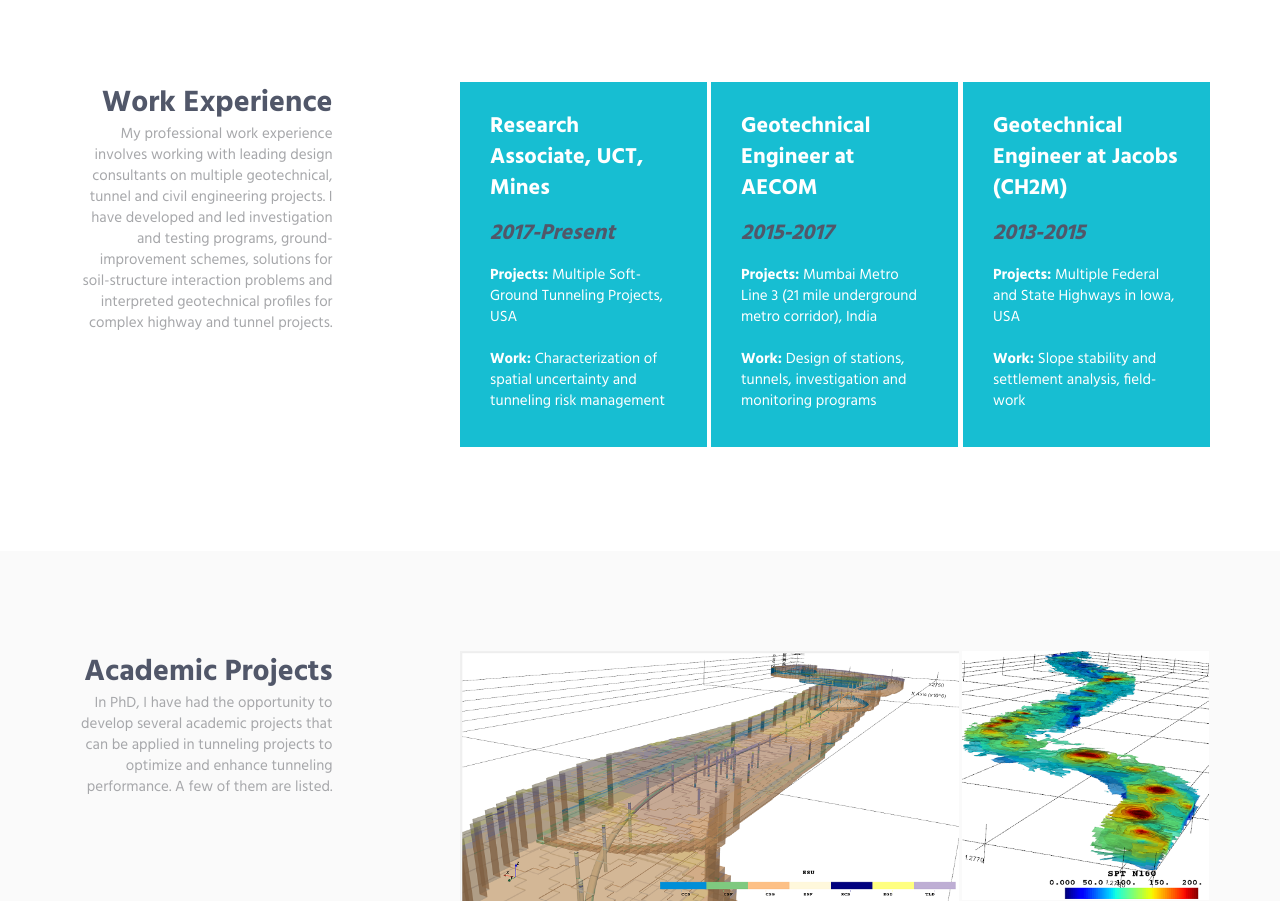
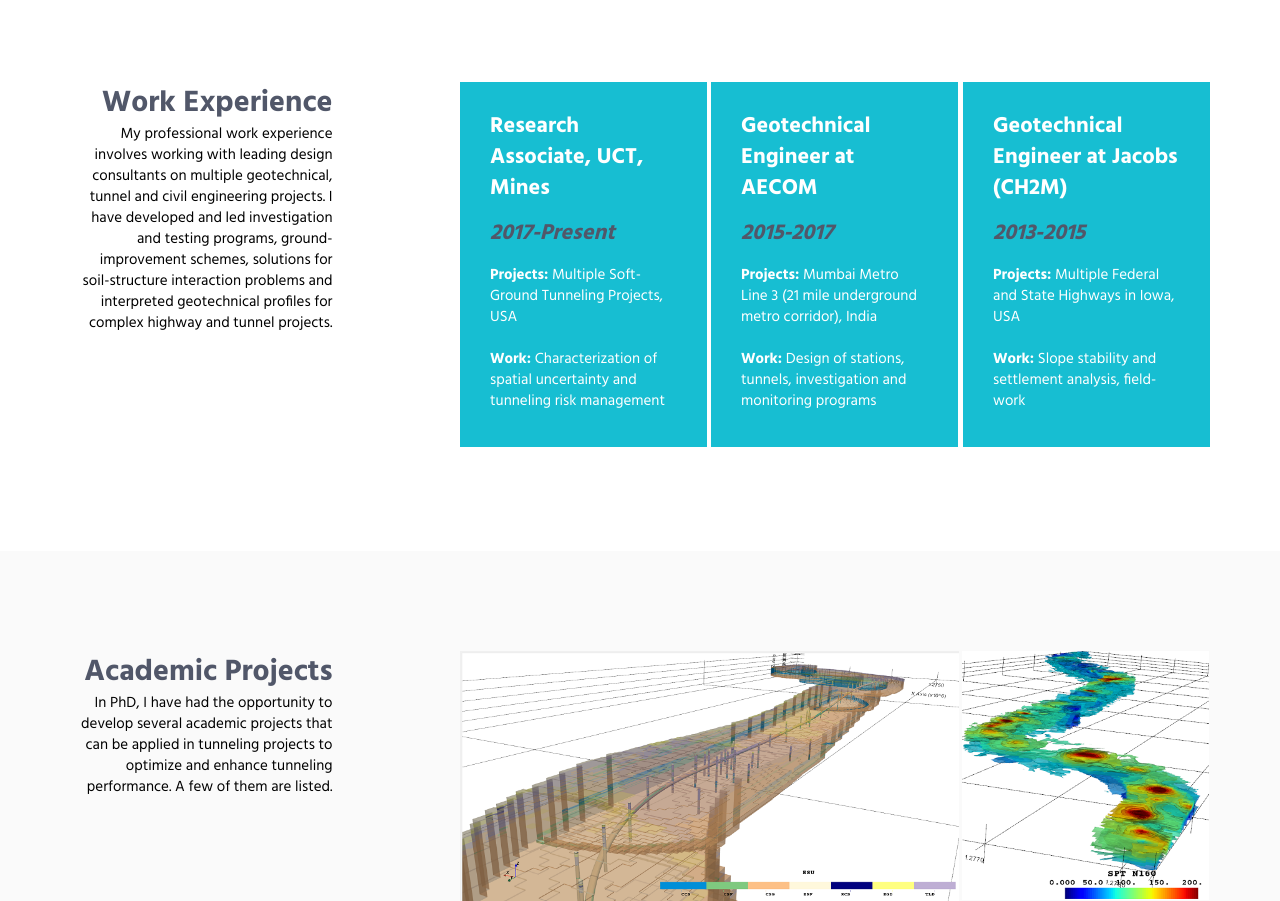
Before and after one commit to rgangrade/rajatgangrade, a plain HTML site: page index.html in a window 1280 px wide. Shown: the part 1320-2221 px from the top of the page. Drawn offline with Linux system fonts and the light colour scheme.

Commit message:
Update index.html

```diff
--- a/index.html
+++ b/index.html
@@ -120,7 +120,7 @@
                         <div class="col-sm-3 sm-margin-b-30">
                             <div class="text-right sm-text-left">
                                 <h2 class="margin-b-0">Work Experience</h2>
-                                <p>My professional work experience involves working with leading design consultants on multiple geotechnical, tunnel and civil engineering
+                                <p style="color:black;">My professional work experience involves working with leading design consultants on multiple geotechnical, tunnel and civil engineering
                                 projects. I have developed and led investigation and testing programs, ground-improvement schemes, solutions for soil-structure interaction problems and interpreted geotechnical profiles for complex highway and tunnel projects.</p>
                             </div>
                         </div>
@@ -180,7 +180,7 @@
                     <div class="col-sm-3 sm-margin-b-30">
                         <div class="text-right sm-text-left">
                             <h2 class="margin-b-0">Academic Projects</h2>
-                            <p>In PhD, I have had the opportunity to develop several academic projects that can be applied in tunneling projects to optimize and enhance tunneling performance. A few of them are listed.</p>
+                            <p style="color:black;">In PhD, I have had the opportunity to develop several academic projects that can be applied in tunneling projects to optimize and enhance tunneling performance. A few of them are listed.</p>
                         </div>
                     </div>
                     <div class="col-sm-8 col-sm-offset-1">
@@ -390,8 +390,8 @@
                                     <a href="mailto:rajatgangrade@mines.edu">rajatgangrade@mines.edu</a>
                                 </div>
                                 <div class="col-md-3 col-xs-6">
-                                    <h5>Web</h5>
-                                    <a href="#">rajatgangrade.com</a>
+<!--                                     <h5>Web</h5>
+                                    <a href="#">rajatgangrade.com</a> -->
                                 </div>
                             </div>
                         </div>
```
